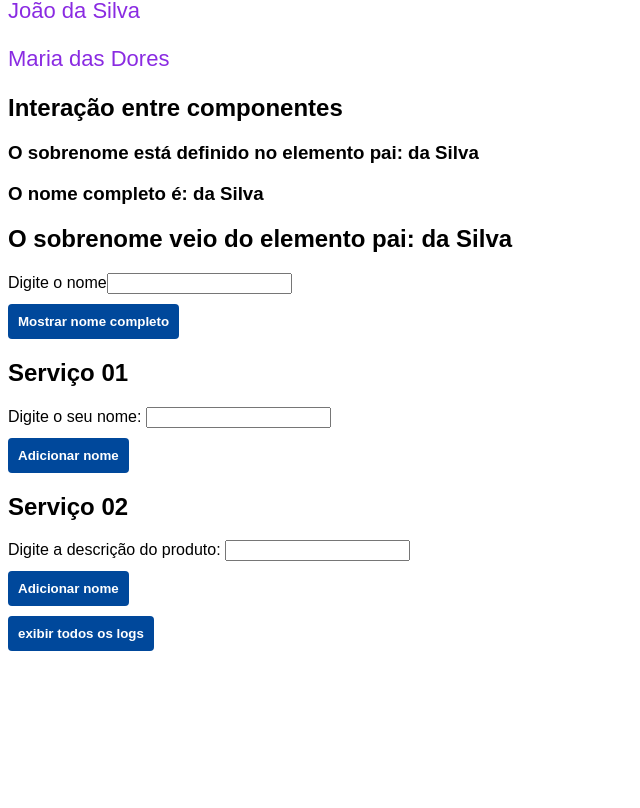
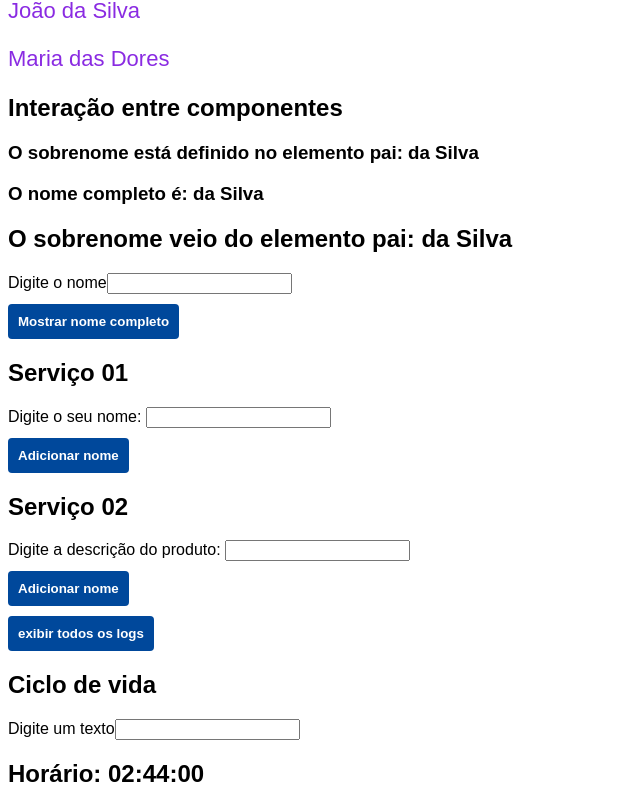
Before and after one commit to terrakaroline/Angular, an Angular app in the folder fundamentos-angular/: page / in a window 1280 px wide. Shown: the part 1117-1925 px from the top of the page, without its empty margins (0-640 px from the left). Before the commit the page ends 1778 px from the top, so only its background shows below. Built offline with nearby package versions, Linux system fonts and the light colour scheme.

Commit message:
ciclo de vida de um componente

```diff
--- a/fundamentos-angular/src/app/app.component.html
+++ b/fundamentos-angular/src/app/app.component.html
@@ -13,3 +13,5 @@
 <app-componente-pai></app-componente-pai>
 <app-exemplo-servicosl></app-exemplo-servicosl>
 <app-exemplo-servicos2></app-exemplo-servicos2>
+
+<app-ciclo-de-vida-pai></app-ciclo-de-vida-pai>
--- a/fundamentos-angular/src/app/app.module.ts
+++ b/fundamentos-angular/src/app/app.module.ts
@@ -15,6 +15,8 @@ import { ComponentePaiComponent } from './componente-pai/componente-pai.componen
 import { ComponenteFilhoComponent } from './componente-filho/componente-filho.component';
 import { ExemploServicoslComponent } from './exemplo-servicos1/exemplo-servicosl.component';
 import { ExemploServicos2Component } from './exemplo-servicos2/exemplo-servicos2.component';
+import { CicloDeVidaComponent } from './ciclo-de-vida/ciclo-de-vida.component';
+import { CicloDeVidaPaiComponent } from './ciclo-de-vida-pai/ciclo-de-vida-pai.component';
 
 @NgModule({
   declarations: [
@@ -29,7 +31,9 @@ import { ExemploServicos2Component } from './exemplo-servicos2/exemplo-servicos2
     ComponentePaiComponent,
     ComponenteFilhoComponent,
     ExemploServicoslComponent,
-    ExemploServicos2Component
+    ExemploServicos2Component,
+    CicloDeVidaComponent,
+    CicloDeVidaPaiComponent
   ],
   imports: [
     BrowserModule,
--- /dev/null
+++ b/fundamentos-angular/src/app/ciclo-de-vida-pai/ciclo-de-vida-pai.component.html
@@ -0,0 +1,4 @@
+<h2>Ciclo de vida</h2>
+<label for="texto">Digite um texto</label>
+<input type="text" id="texto" [(ngModel)]="texto">
+<app-ciclo-de-vida [texto]="texto"></app-ciclo-de-vida>
--- /dev/null
+++ b/fundamentos-angular/src/app/ciclo-de-vida-pai/ciclo-de-vida-pai.component.ts
@@ -0,0 +1,10 @@
+import { Component } from '@angular/core';
+
+@Component({
+  selector: 'app-ciclo-de-vida-pai',
+  templateUrl: './ciclo-de-vida-pai.component.html',
+  styleUrls: ['./ciclo-de-vida-pai.component.css']
+})
+export class CicloDeVidaPaiComponent {
+  texto = "";
+}
--- /dev/null
+++ b/fundamentos-angular/src/app/ciclo-de-vida/ciclo-de-vida.component.html
@@ -0,0 +1 @@
+<h2>Horário: {{ horario | date: "HH:mm:SS" }}</h2>
--- /dev/null
+++ b/fundamentos-angular/src/app/ciclo-de-vida/ciclo-de-vida.component.ts
@@ -0,0 +1,27 @@
+import { Component, OnInit, Input, OnChanges, SimpleChanges, OnDestroy } from '@angular/core';
+
+@Component({
+  selector: 'app-ciclo-de-vida',
+  templateUrl: './ciclo-de-vida.component.html',
+  styleUrls: ['./ciclo-de-vida.component.css']
+})
+export class CicloDeVidaComponent implements OnInit, OnChanges, OnDestroy {
+  horario = new Date();
+  timer: any = null!;
+
+  @Input() texto = "";
+
+  ngOnInit(): void {
+    console.log("O evento onInit disparou.");
+    this.timer = setInterval(() => this.horario = new Date(), 1000);
+  }
+
+  ngOnChanges(changes: SimpleChanges): void {
+    console.log(changes)
+  }
+
+  ngOnDestroy(): void {
+    clearInterval(this.timer);
+  }
+
+}
```
Also changed, not shown: fundamentos-angular/src/app/ciclo-de-vida-pai/ciclo-de-vida-pai.component.css (added), fundamentos-angular/src/app/ciclo-de-vida/ciclo-de-vida.component.css (added), 2 other files (tests, documents, lock files or other folders).
